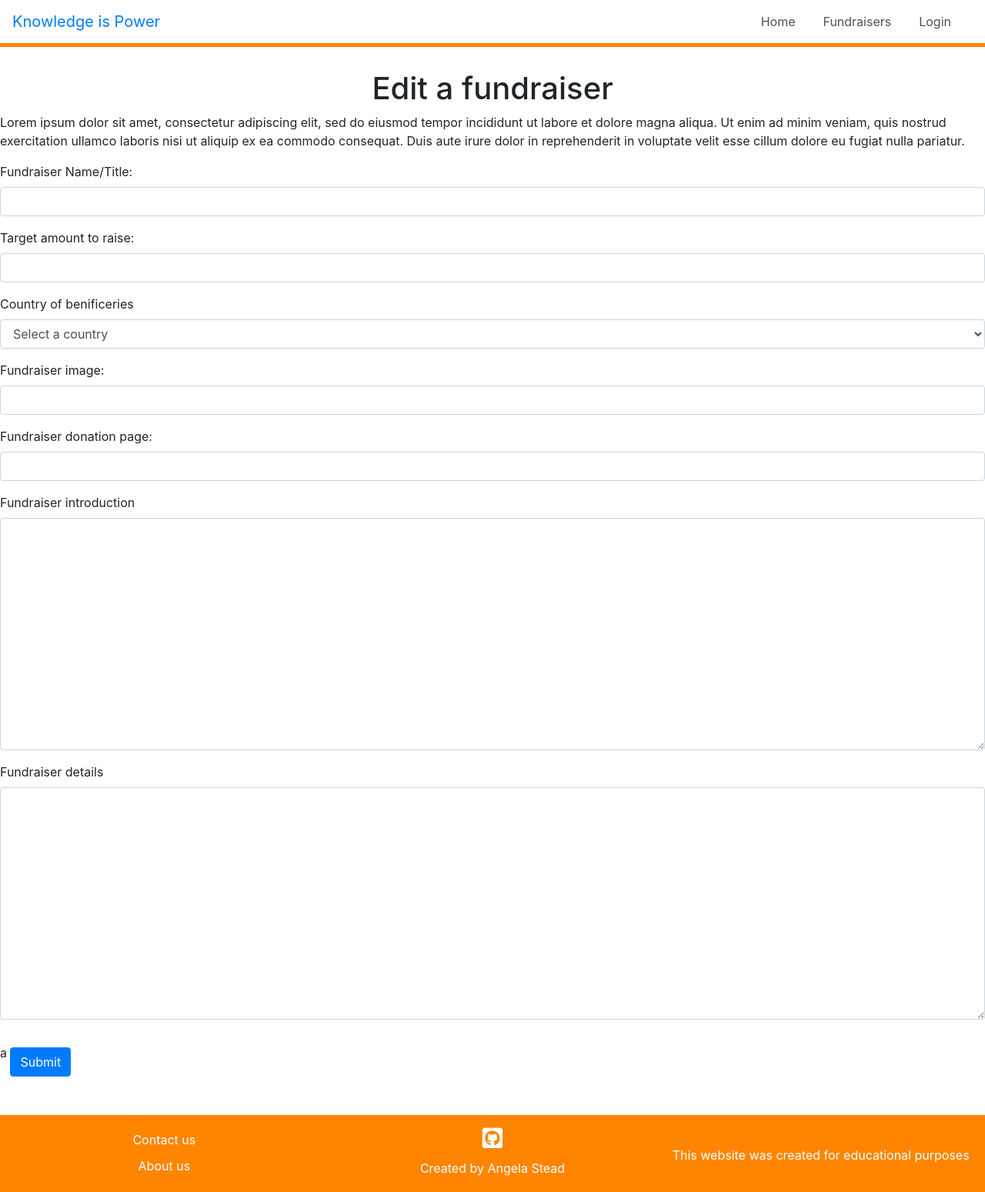
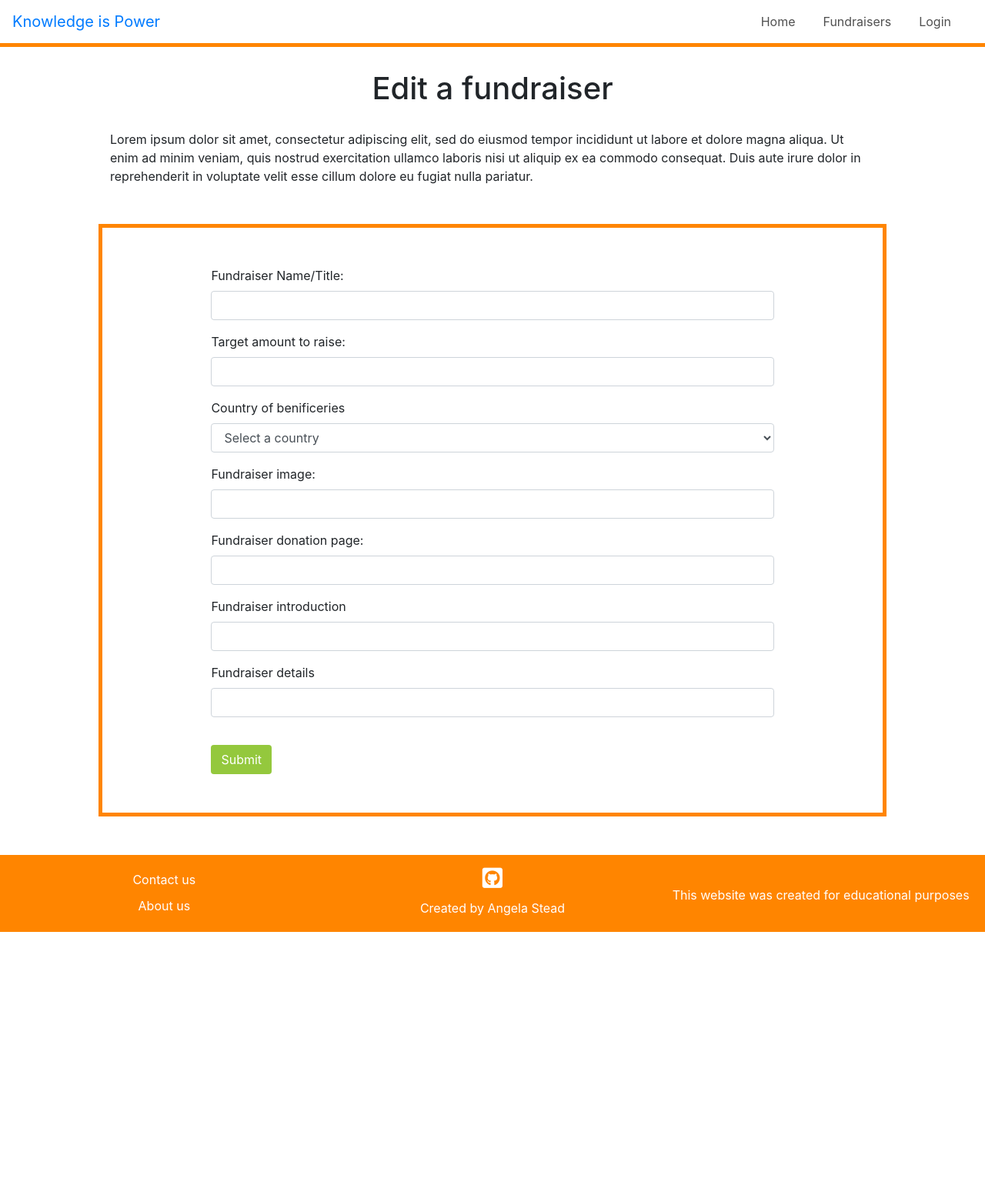
Before and after one commit to Angie55/MilestoneThree_KnowlegeisPower, a Flask app: template templates/edit-fundraiser.html in a window 1280 px wide. Shown: the whole page at 77% size. After the commit the page ends 1211 px from the top, so only its background shows below. Run offline with Flask 2, Linux system fonts and the light colour scheme; the template is opened without the code that fills it, so the values that code supplies are empty; some libraries are stand-ins or nearby versions.

Commit message:
Added styling to edit fundraiser form and got the intro and details to display but still need to correct this and the country being automatically selected

```diff
--- a/app.py
+++ b/app.py
@@ -47,9 +47,7 @@ def insert_fundraiser():
 @app.route('/edit_fundraiser/<fundraiser_id>')
 def edit_fundraiser(fundraiser_id):
     the_fundraiser =  mongo.db.fundraisers.find_one({"_id": ObjectId(fundraiser_id)})
-    the_country = mongo.db.fundraisers.find_one("fundraiser_country")
-    return render_template('edit-fundraiser.html', fundraiser=the_fundraiser,
-                                                   country=the_country)
+    return render_template('edit-fundraiser.html', fundraiser=the_fundraiser)
 
 
 
--- a/static/css/style.css
+++ b/static/css/style.css
@@ -132,6 +132,10 @@ header p {
      margin-top: 20px;
  }
 
+ .edit-intro {
+     min-height: 100px;
+ }
+
 
 /*--------------------------------- Footer*/
 footer {
--- a/templates/edit-fundraiser.html
+++ b/templates/edit-fundraiser.html
@@ -1,12 +1,20 @@
 {% extends 'base.html' %} {% block content %}
 
+<div class="container-fluid page-width-container">
 
+    <header class="form-header">
         <h1>Edit a fundraiser</h1>
 
         <p>Lorem ipsum dolor sit amet, consectetur adipiscing elit, sed do eiusmod tempor incididunt ut labore et dolore
         magna aliqua. Ut enim ad minim veniam, quis nostrud exercitation ullamco laboris nisi ut aliquip ex ea commodo consequat.
         Duis aute irure dolor in reprehenderit in voluptate velit esse cillum dolore eu fugiat nulla pariatur.
         </p>
+    </header>
+
+    <main>
+
+        <div class="row form-block">
+            <div class="col-12 form-content">
 
                 <form action="{{ url_for('insert_fundraiser') }}" method="POST">
                     <div class="form-group">
@@ -280,18 +288,23 @@ Duis aute irure dolor in reprehenderit in voluptate velit esse cillum dolore eu
 
                     <div class="form-group">
                         <label for="fundraiser-intro">Fundraiser introduction</label>
-        <textarea class="form-control" name="fundraiser_intro" value="{{fundraiser.fundraiser_intro}}" id="fundraiser_intro" rows="12">
-        </textarea>
+                        <input type="text" name="fundraiser_intro" class="form-control" value="{{fundraiser.fundraiser_intro}}" id="fundraiser_intro" required>
                     </div>
 
                      <div class="form-group">
                         <label for="fundraiser-details">Fundraiser details</label>
-        <textarea class="form-control" name="fundraiser_details" value="{{fundraiser.fundraiser_details}}" id="fundraiser_details" rows="12">
-        </textarea>
+                        <input type="text" name="fundraiser_details" class="form-control" value="{{fundraiser.fundraiser_details}}" id="fundraiser_details" rows="12"></textarea>
                     </div>
-      a
-    <button type="submit" class="btn form-btn btn-primary">Submit</button>
+
+                    <button type="submit" class="btn form-btn green-button">Submit</button>
                 </form>
+
+            </div>
+        </div>
+
+    </main>
+
+</div>
 
 
 
```
Lines whose indentation alone changed are shown as unchanged.
